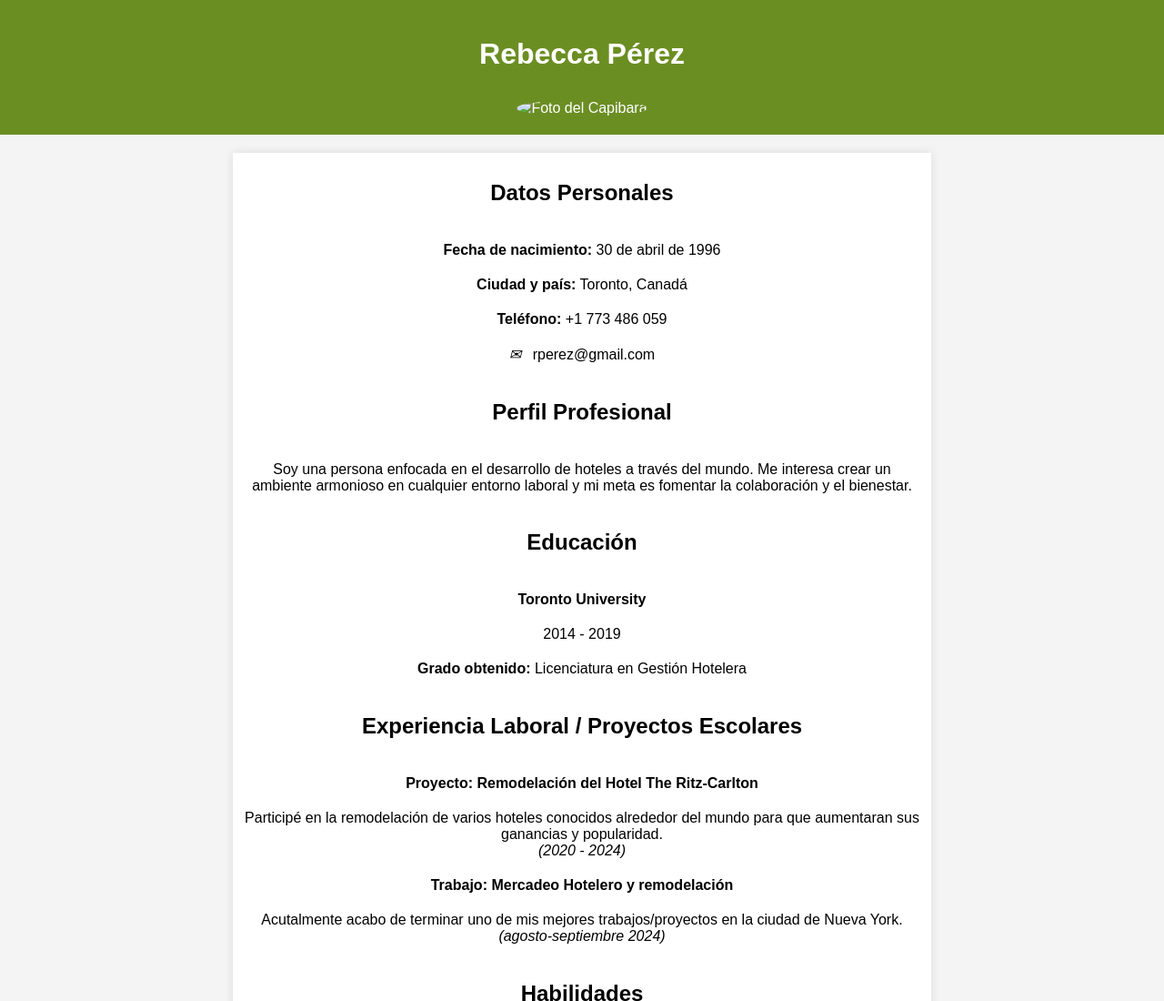
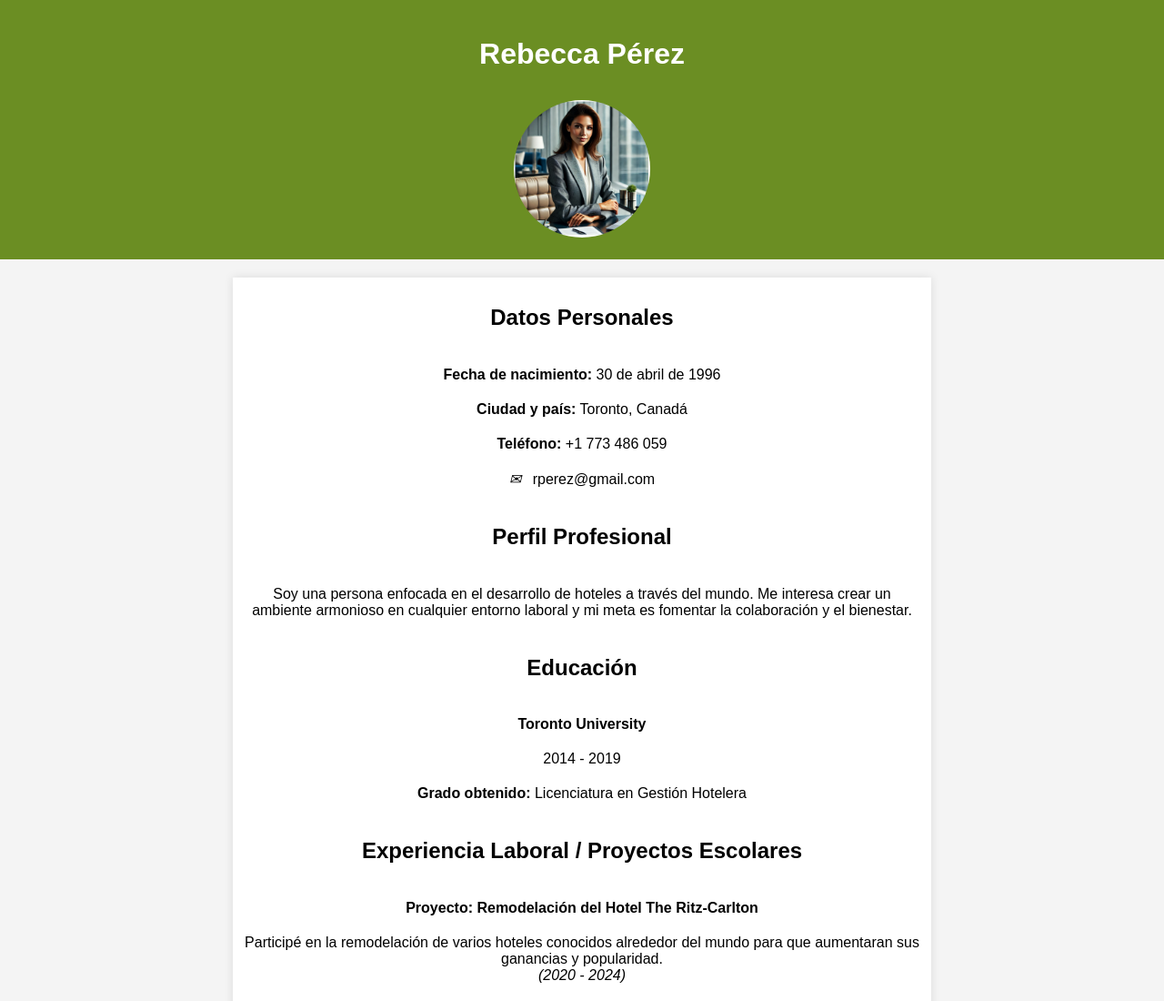
Before and after one commit to valeestrada/valeestrada.github.io, a plain HTML site: page index.html in a window 1280 px wide. Shown: the top 1100 px of the page at 91% size. Drawn offline with Linux system fonts and the light colour scheme.

Commit message:
Update index.html

```diff
--- a/index.html
+++ b/index.html
@@ -53,7 +53,7 @@
 <body>
     <header>
         <h1>Rebecca Pérez</h1>
-        <img src="capybara.jpg" alt="Foto del Capibara">
+        <img src="https://raw.githubusercontent.com/valeestrada/valeestrada.github.io/refs/heads/main/CapturadepantallaTIC.png" alt="Foto dem Rebecca">
     </header>
     <table>
         <tr><td><h2>Datos Personales</h2></td></tr>
```
